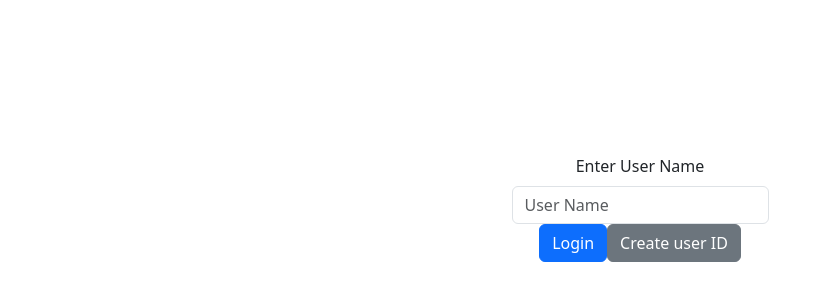
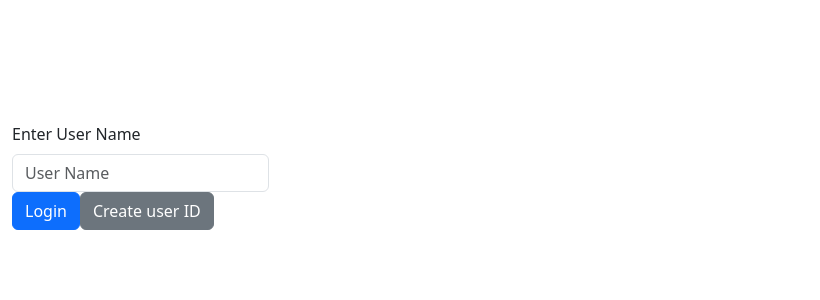
Before and after one commit to IngaMaholwana/comboscommunicating, a React (Vite) app: page / in a window 1280 px wide. Shown: the part 224-524 px from the top of the page, without its empty margins (0-820 px from the left). Built offline with nearby package versions, Linux system fonts and the light colour scheme.

Commit message:
can create the contacts noe gonna loop thru them in contacts

```diff
--- a/src/App.jsx
+++ b/src/App.jsx
@@ -1,16 +1,24 @@
 import React from 'react'
 import Login from './components/Login'
 import useLocalStorage from './hooks/useLocalStorage'
+import {ContactsProvider} from './contexts/ContactsProvider'
 import Dashboard from './components/Dashboard'
 
-import './App.css'
+
 
 function App() {
     const [id, setId] = useLocalStorage('id')
+
+    const dashboard = (
+        <ContactsProvider>
+            <Dashboard id={id} />
+        </ContactsProvider>
+    )
+
     return(
 
 
-     id ? <Dashboard id={id} />    : <Login onIdSubmit={setId} />
+     id ? dashboard  : <Login onIdSubmit={setId} />
 
 
 
--- a/src/components/Contacts.jsx
+++ b/src/components/Contacts.jsx
@@ -1,6 +1,9 @@
 import React from 'react'
+import { useContacts } from '../contexts/ContactsProvider'
 
 export default function Contacts() {
+    const {Contacts } = useContacts()
+
   return (
     <div>Contacts</div>
   )
--- a/src/components/Dashboard.jsx
+++ b/src/components/Dashboard.jsx
@@ -3,6 +3,7 @@ import React from 'react'
 import Navbar from './Navbar'
 
 export default function Dashboard({id}) {
+
   return (
     <div className='d-flex' style={{  height: '100vh'}}>
         <Navbar id={id} />
--- a/src/contexts/ContactsProvider.jsx
+++ b/src/contexts/ContactsProvider.jsx
@@ -6,7 +6,7 @@ export function useContacts() {
   return useContext(ContactsContext)
 }
 
-export function ContactsProvidert({children }) {
+export function ContactsProvider({children }) {
 
   const [contacts, setContacts] = useLocalStorage([])
   function createContact(id, name) {
```
